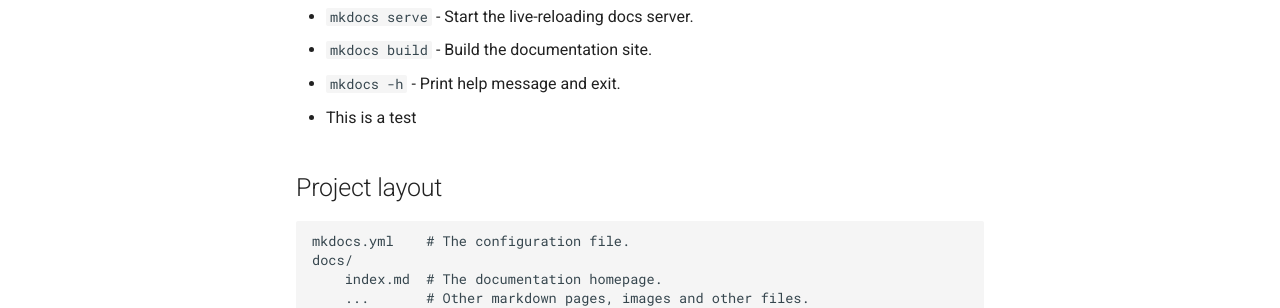
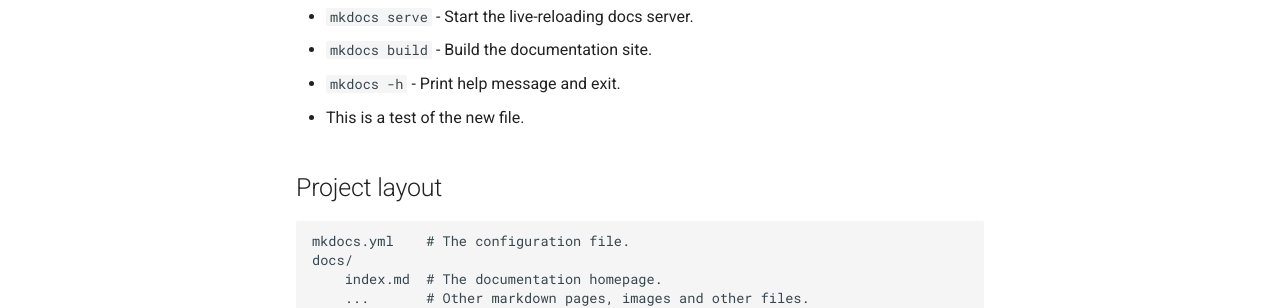
Before and after one commit to yrobel-lima/resume, an MkDocs documentation site: the page built from docs/index.md, in a window 1280 px wide. Shown: the part 326-634 px from the top of the page. Built offline with MkDocs 1.6.1 and Material for MkDocs 9.7.7, drawn with Linux system fonts in a browser that asks for light colours.

```diff
--- a/docs/index.md
+++ b/docs/index.md
@@ -8,7 +8,7 @@ For full documentation visit [mkdocs.org](https://www.mkdocs.org).
 * `mkdocs serve` - Start the live-reloading docs server.
 * `mkdocs build` - Build the documentation site.
 * `mkdocs -h` - Print help message and exit.
-* This is a test
+* This is a test of the new file.
 
 ## Project layout
 
```
